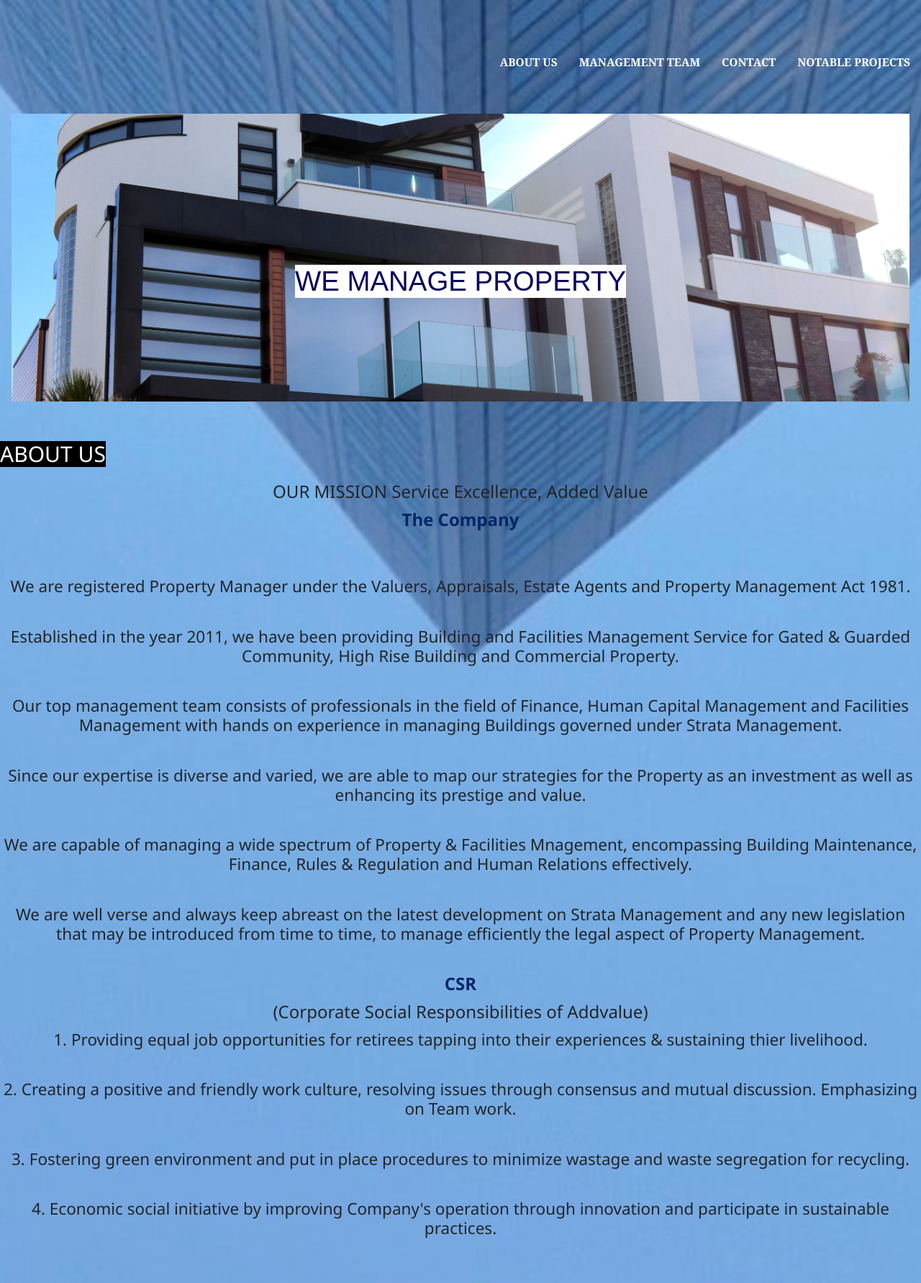
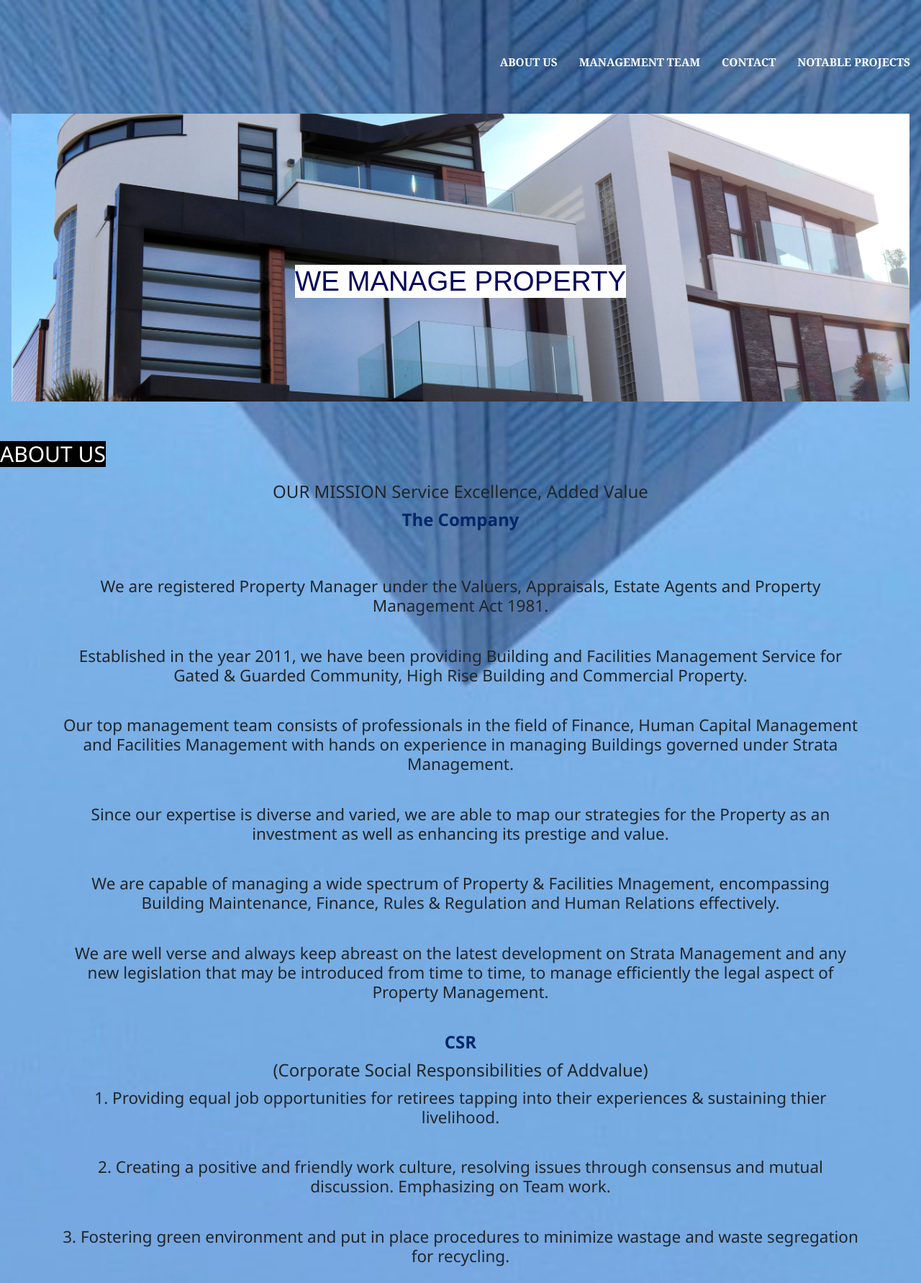
Before and after one commit to YoungRu/AddValueProperty, a Django app: page / in a window 1280 px wide. Shown: the top 1783 px of the page at 72% size. Run offline with Django 3.2, Linux system fonts and the light colour scheme; data comes from the database, SQL or seed files in the repository.

Commit message:
interface

```diff
--- a/templates/index.html
+++ b/templates/index.html
@@ -282,7 +282,7 @@ div#blue{
     <span class="buildingimage2">
         <h3 id="om" class="text-center">OUR MISSION Service Excellence, Added Value</h3>
     </span>
-    <div id="thecompany" class="text-center">
+    <div id="thecompany" class="container text-center">
         <h3 class="heading"><strong>The Company</strong></h3>
         <br>
         <br>
@@ -329,7 +329,7 @@ div#blue{
     <br>
 
     {% for staff in Staffs %}
-        <div class="text-center">
+        <div class="container text-center">
             <h4>{{staff.Name}}</h4>
             <h4>{{staff.Position}}</h4>
             <h5>+60{{staff.Phone}}</h5>
@@ -375,8 +375,6 @@ div#blue{
 <div class="container">
     <div class="row">
         <div class="col-md-12 col-lg-4 text-center" ><img src="media/complexsempilai.jpg" alt="{{cp.Image}}" width="80%" height="80%"></div>
-        <div class="col-md-12 col-lg-4 text-center" ><img src="media/coming_soon.jpg" alt="{{cp.Image}}" width="80%" height="80%"></div>
-        <div class="col-md-12 col-lg-4 text-center" ><img src="media/coming_soon.jpg" alt="{{cp.Image}}" width="80%" height="80%"></div>
 <!--      {% for cp in CPS %}-->
 <!--      <div class="col-md-12 col-lg-4 text-center" ><img src="{{ cp.Image.url }}" alt="{{cp.Image}}" width="80%" height="80%"></div>-->
 <!--       {% endfor %}-->
```
